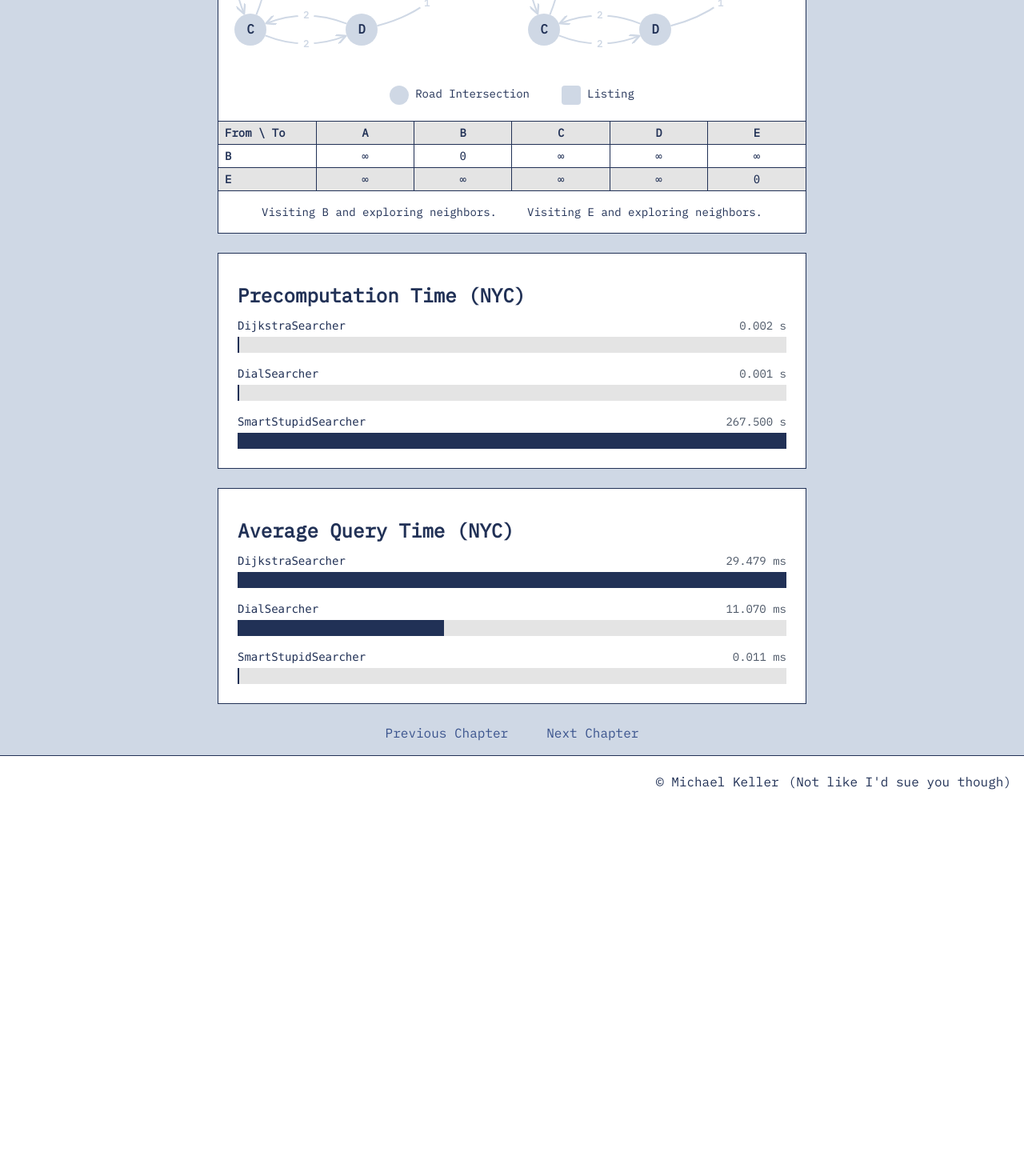
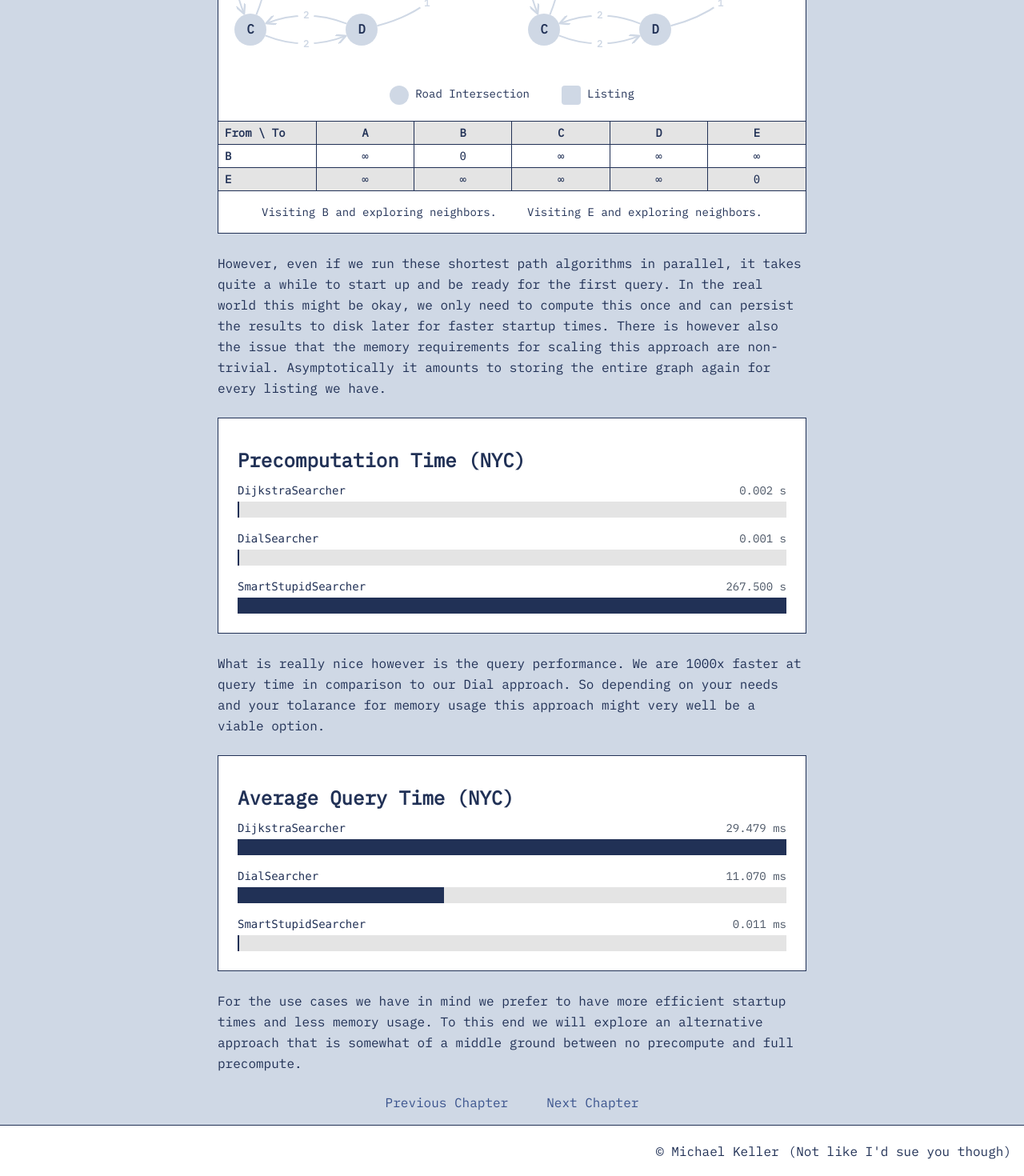
Before and after one commit to kelmich/website, a Next.js app: page /blog/flatfalcon/4-full-precompute in a window 1280 px wide. Shown: the part 694-2164 px from the top of the page at 80% size. Before the commit the page ends 1702 px from the top, so only its background shows below. Built offline with nearby package versions, Linux system fonts and the light colour scheme.

Commit message:
more text

```diff
--- a/app/blog/flatfalcon/2-dijkstra/dijkstra.ts
+++ b/app/blog/flatfalcon/2-dijkstra/dijkstra.ts
@@ -62,15 +62,15 @@ export class Dijkstra extends AlgorithmVisualizer<DijkstraState> {
     while (this.minHeap.size() > 0) {
       const { id, weight, parent } = this.minHeap.pop()!;
 
+      if(this.visited[id] !== undefined) continue;
+
       this.currentNode = id;
       this.visited[id] = [weight, parent];
 
       for (const edge of this.graph.neighbors(id, this.incoming)) {
         const sourceId = this.incoming ? edge.to : edge.from;
         const targetId = this.incoming ? edge.from : edge.to;
-        if (this.visited[targetId] !== undefined) {
-          continue; // Skip already visited nodes
-        }
+        if(this.visited[id] !== undefined) continue;
         const newDistance = weight + edge.weight;
         this.minHeap.insert({
           id: targetId,
--- a/app/blog/flatfalcon/3-dial/dial.ts
+++ b/app/blog/flatfalcon/3-dial/dial.ts
@@ -18,21 +18,21 @@ export class Dials extends AlgorithmVisualizer<DialsState> {
   private activeBucket: number;
   private currentNode?: string;
   private startNodeId: string;
-  private maxDistance: number;
+  private maxTravelTime: number;
 
   constructor(
     graph: Graph<unknown, unknown>,
     startNodeId: string,
-    maxDistance: number
+    maxTravelTime: number
   ) {
     super();
     this.graph = graph.clone();
     this.startNodeId = startNodeId;
-    this.maxDistance = maxDistance;
+    this.maxTravelTime = maxTravelTime;
 
     this.visited = {};
     this.activeBucket = 0;
-    this.buckets = Array.from({ length: maxDistance + 1 }, () => []);
+    this.buckets = Array.from({ length: maxTravelTime + 1 }, () => []);
   }
 
   public getState(): DialsState {
@@ -57,7 +57,7 @@ export class Dials extends AlgorithmVisualizer<DialsState> {
 
     for (
       this.activeBucket = 0;
-      this.activeBucket <= this.maxDistance;
+      this.activeBucket <= this.maxTravelTime;
       this.activeBucket++
     ) {
       yield* this.breakpoint(`Exploring distance ${this.activeBucket}.`);
@@ -79,7 +79,7 @@ export class Dials extends AlgorithmVisualizer<DialsState> {
           }
 
           const newDistance = weight + edge.weight;
-          if (newDistance <= this.maxDistance) {
+          if (newDistance <= this.maxTravelTime) {
             this.buckets[newDistance].push({
               id: edge.from,
               weight: newDistance,
--- a/app/blog/flatfalcon/3-dial/page.tsx
+++ b/app/blog/flatfalcon/3-dial/page.tsx
@@ -54,6 +54,11 @@ export default async function Home() {
             case.
           </p>
 
+          <p>
+            We also see a nice drop in real world query performance. Using Dial&quot;s
+            Algorithm we are almost three times faster than if we used a more traditional MinHeap.
+          </p>
+
           <BarChart
             unit="ms"
             title="Average Query Time (NYC)"
--- a/app/blog/flatfalcon/4-full-precompute/page.tsx
+++ b/app/blog/flatfalcon/4-full-precompute/page.tsx
@@ -33,6 +33,16 @@ export default async function Home() {
 
           <FullPrecomputeVisualizer />
 
+          <p>
+            However, even if we run these shortest path algorithms in parallel,
+            it takes quite a while to start up and be ready for the first query.
+            In the real world this might be okay, we only need to compute this
+            once and can persist the results to disk later for faster startup times.
+            There is however also the issue that the memory requirements for scaling
+            this approach are non-trivial. Asymptotically it amounts to storing
+            the entire graph again for every listing we have.
+          </p>
+
           <BarChart
             unit="s"
             title="Precomputation Time (NYC)"
@@ -46,6 +56,12 @@ export default async function Home() {
             ]}
           />
 
+          <p>
+            What is really nice however is the query performance. We are 1000x faster at query time
+            in comparison to our Dial approach. So depending on your needs and your tolarance
+            for memory usage this approach might very well be a viable option.
+          </p>
+
           <BarChart
             unit="ms"
             title="Average Query Time (NYC)"
@@ -58,6 +74,11 @@ export default async function Home() {
               },
             ]}
           />
+
+          <p>For the use cases we have in mind we prefer to have more efficient startup times
+            and less memory usage. To this end we will explore an alternative approach
+            that is somewhat of a middle ground between no precompute and full precompute.
+          </p>
 
           <BlogNavigation
             from={{
```
